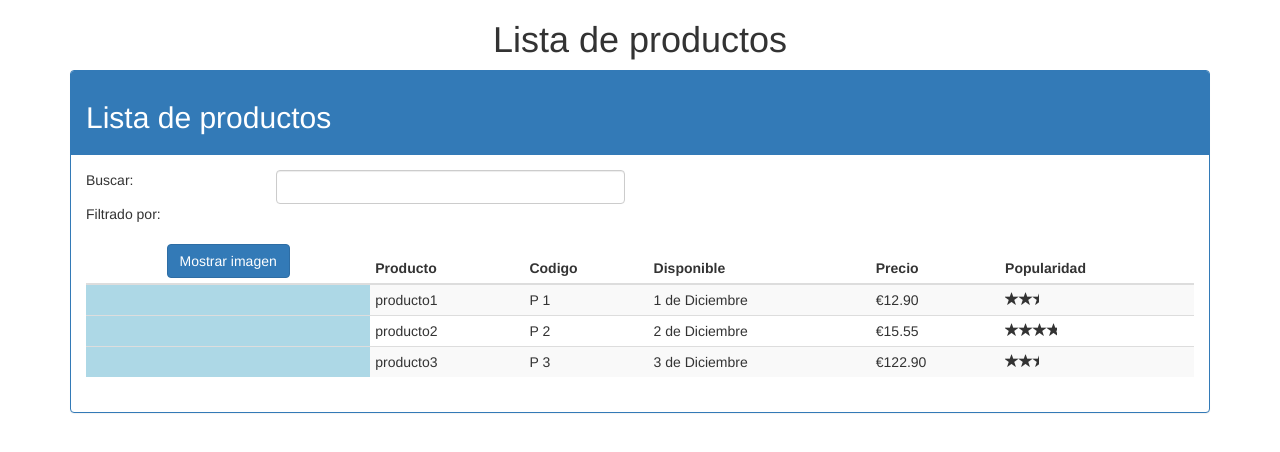
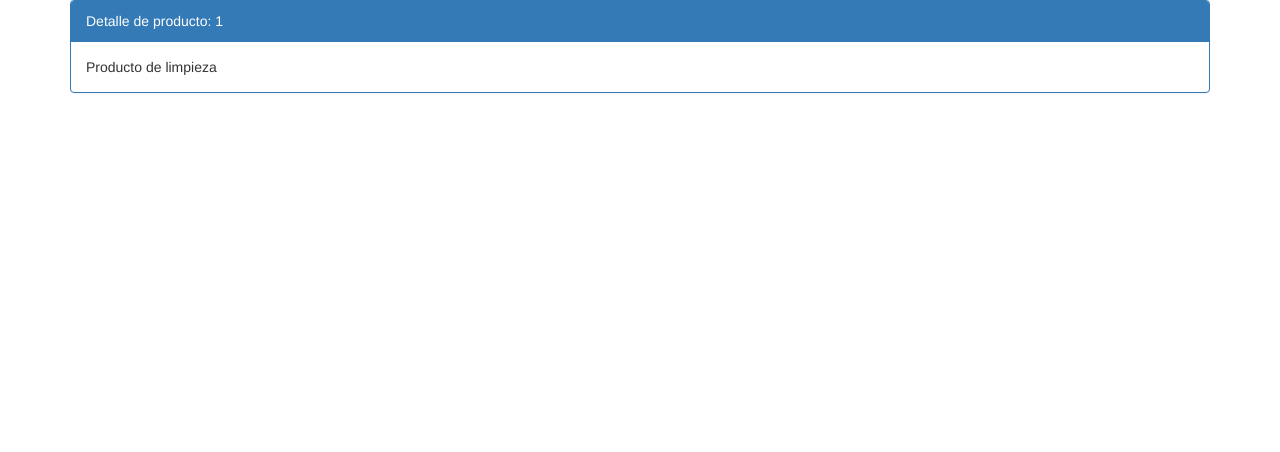
Before and after one commit to Theasker/cursoangularcta, an Angular app in the folder ecommerce/: page /products/1 in a window 1280 px wide. Shown: the top 452 px of the page. Built offline with nearby package versions, Linux system fonts and the light colour scheme.

Commit message:
ecommerce: HttpCliente y observables

```diff
--- a/ecommerce/src/app/app.component.html
+++ b/ecommerce/src/app/app.component.html
@@ -1,3 +1,3 @@
 <div class="container">
-  <app-product-list></app-product-list>
+  <router-outlet></router-outlet>
 </div>
--- a/ecommerce/src/app/app.module.ts
+++ b/ecommerce/src/app/app.module.ts
@@ -3,11 +3,13 @@ import { NgModule } from '@angular/core';
 import { FormsModule } from '@angular/forms';
 import { ProductService } from './products/product.service';
 import { HttpClientModule } from '@angular/common/http';
+import { Routes, RouterModule } from '@angular/router';
 
 import { AppComponent } from './app.component';
 import { ProductListComponent } from './products/product-list.component';
 import { StarComponent } from './shared/star.component';
 import { ConvertToSpacesPipe } from './shared/convert-to-spaces.pipe';
+import { ProductDetailComponent } from './products/product-detail.component';
 
 
 @NgModule({
@@ -15,10 +17,19 @@ import { ConvertToSpacesPipe } from './shared/convert-to-spaces.pipe';
     AppComponent,
     ProductListComponent,
     StarComponent,
-    ConvertToSpacesPipe
+    ConvertToSpacesPipe,
+    ProductDetailComponent
   ],
   imports: [
-    BrowserModule, FormsModule, HttpClientModule
+    BrowserModule,
+    FormsModule,
+    HttpClientModule,
+    RouterModule.forRoot([
+      { path: 'products', component: ProductListComponent },
+      { path: 'products/:id', component: ProductDetailComponent },
+      { path: '', redirectTo: 'products', pathMatch: 'full' },
+      { path: '**', redirectTo: 'products', pathMatch: 'full' }
+    ])
   ],
   providers: [ProductService],
   bootstrap: [AppComponent]
--- /dev/null
+++ b/ecommerce/src/app/products/product-detail.component.html
@@ -0,0 +1,11 @@
+<div class="panel panel-primary">
+  <div class="panel-heading">
+    <!-- {{pageTitle + ":" + product.name}} -->
+    {{pageTitle}}
+  </div>
+  <div class="panel-body">
+    <!-- Ponemos el producto opcional por si no ha llegado -->
+    {{product?.description}}
+
+  </div>
+</div>
--- /dev/null
+++ b/ecommerce/src/app/products/product-detail.component.ts
@@ -0,0 +1,38 @@
+import { Component, OnInit } from '@angular/core';
+import { ActivatedRoute, Router, Params } from '@angular/router';
+
+import { IProduct } from '../interfaces/product.interface';
+import { ProductService } from './product.service';
+
+@Component({
+  selector: 'app-product-detail',
+  templateUrl: './product-detail.component.html',
+  styleUrls: ['./product-detail.component.css']
+})
+export class ProductDetailComponent implements OnInit {
+  product: IProduct;
+  pageTitle: string;
+
+  constructor(
+    private _route: ActivatedRoute,
+    private _router: Router,
+    private _productService: ProductService
+  ) {
+    this.pageTitle = 'Detalle de producto';
+  }
+
+  ngOnInit() {
+    // Obtenemos el parámetro (método 1)
+    const id: number = +(this._route.snapshot.paramMap.get('id'));
+    this.pageTitle += `: ${id}`;
+
+    // Obtenemos el parámetro (método 2)
+    this._route.params.forEach((params: Params ) => {
+      console.log('params.id: ', params.id);
+    });
+
+    this._productService.getProductById(id).subscribe( (p) => {
+      this.product = p;
+    });
+  }
+}
--- a/ecommerce/src/app/products/product-list.component.html
+++ b/ecommerce/src/app/products/product-list.component.html
@@ -35,7 +35,7 @@
                   [style.width.px]="imageWidth"
                   [style.margin.px]="imageMargin" />
               </td>
-              <td>{{product.name | uppercase | lowercase}}</td>
+              <td><a [routerLink]="['/products', product.id]">{{product.name | lowercase}}</a></td>
               <!-- Custom Pipe que sustituye el parámetro por espacios -->
               <td>{{product.code | convertToSpaces: '-'}}</td>
               <td>{{product.releaseDate}}</td>
--- a/ecommerce/src/app/products/product-list.component.ts
+++ b/ecommerce/src/app/products/product-list.component.ts
@@ -1,4 +1,4 @@
-import { Component, OnInit } from '@angular/core';
+import { Component, OnInit, OnDestroy } from '@angular/core';
 import { IProduct } from '../interfaces/product.interface';
 import { ProductService } from './product.service';
 
@@ -8,7 +8,8 @@ import { ProductService } from './product.service';
   templateUrl: './product-list.component.html',
   styleUrls: ['./product-list.component.css']
 })
-export class ProductListComponent implements OnInit {
+
+export class ProductListComponent implements OnInit, OnDestroy {
   pageTitle: string = 'Lista de productos';
   private _listFilter: string;
   public products: IProduct[] = [];
@@ -16,6 +17,7 @@ export class ProductListComponent implements OnInit {
   imageWidth: number = 50;
   imageMargin: number = 2;
   shotTitle: boolean = true;
+  subscription: any;
 
   filteredProducts: Array<IProduct> = [];
 
@@ -37,17 +39,21 @@ export class ProductListComponent implements OnInit {
   constructor(
     private _productService: ProductService
   ) {
-
   }
 
   ngOnInit() {
-    this._productService.getProducts()
+    this.subscription = this._productService.getProducts()
     .subscribe((products) => {
         this.products = products;
         this.filteredProducts = this.products;
       }, (error) => {
         console.log('error: ', error);
     });
+  }
+
+  // Nos desuscribimos del observable
+  ngOnDestroy() {
+    this.subscription.unsubscribe();
   }
 
   // Filtrado en el array del texto por el que queremos filtrar en la caja de texto
--- a/ecommerce/src/app/products/product.service.ts
+++ b/ecommerce/src/app/products/product.service.ts
@@ -5,6 +5,7 @@ import { Observable } from 'rxjs/Observable';
 import 'rxjs/add/observable/throw';
 import 'rxjs/add/operator/catch';
 import 'rxjs/add/operator/do';
+import 'rxjs/add/operator/map';
 
 import { IProduct } from '../interfaces/product.interface';
 
@@ -26,4 +27,11 @@ export class ProductService {
     console.log(err.message);
     return Observable.throw(err.message);
   }
+
+  // Devolvemos el elmento 0 de un array que hemos filtrado del total de elementos
+  getProductById(id: number): Observable<IProduct> {
+    return this.getProducts().map( (items) => {
+      return items.find( (item) => item.id === id );
+    });
+  }
 }
```
Also changed, not shown: ecommerce/src/app/products/product-detail.component.css (added), 1 other file (tests, documents, lock files or other folders).
